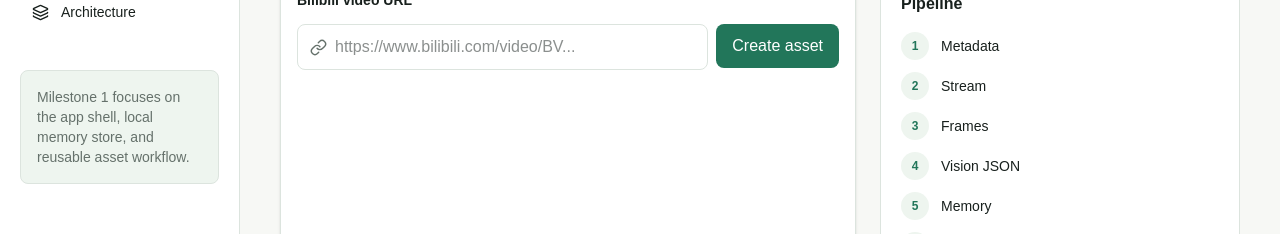
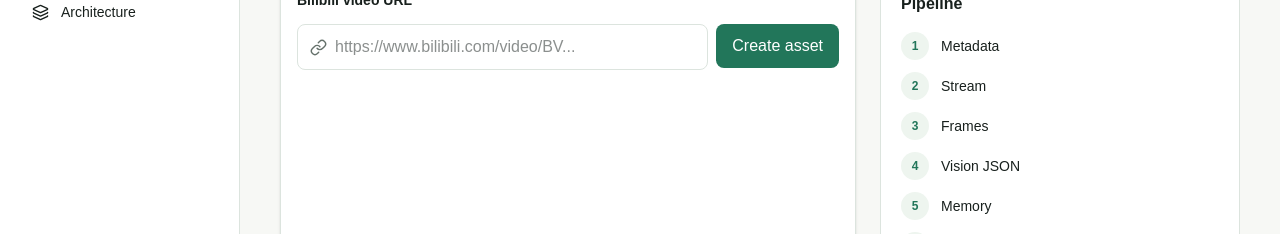
Before and after one commit to Sharky1beta/bilibili-knowledge-assets, a Next.js app: page / in a window 1280 px wide. Shown: the part 194-428 px from the top of the page. Built offline with nearby package versions, Linux system fonts and the light colour scheme; no server answers; the database is empty.

Commit message:
Remove milestone note from sidebar

```diff
--- a/src/app/layout.tsx
+++ b/src/app/layout.tsx
@@ -43,9 +43,6 @@
                 );
               })}
             </nav>
-            <div className="mt-10 rounded-lg border border-[var(--line)] bg-[var(--panel-soft)] p-4 text-sm text-[var(--muted)]">
-              Milestone 1 focuses on the app shell, local memory store, and reusable asset workflow.
-            </div>
           </aside>
           <main className="min-w-0">{children}</main>
         </div>
```
